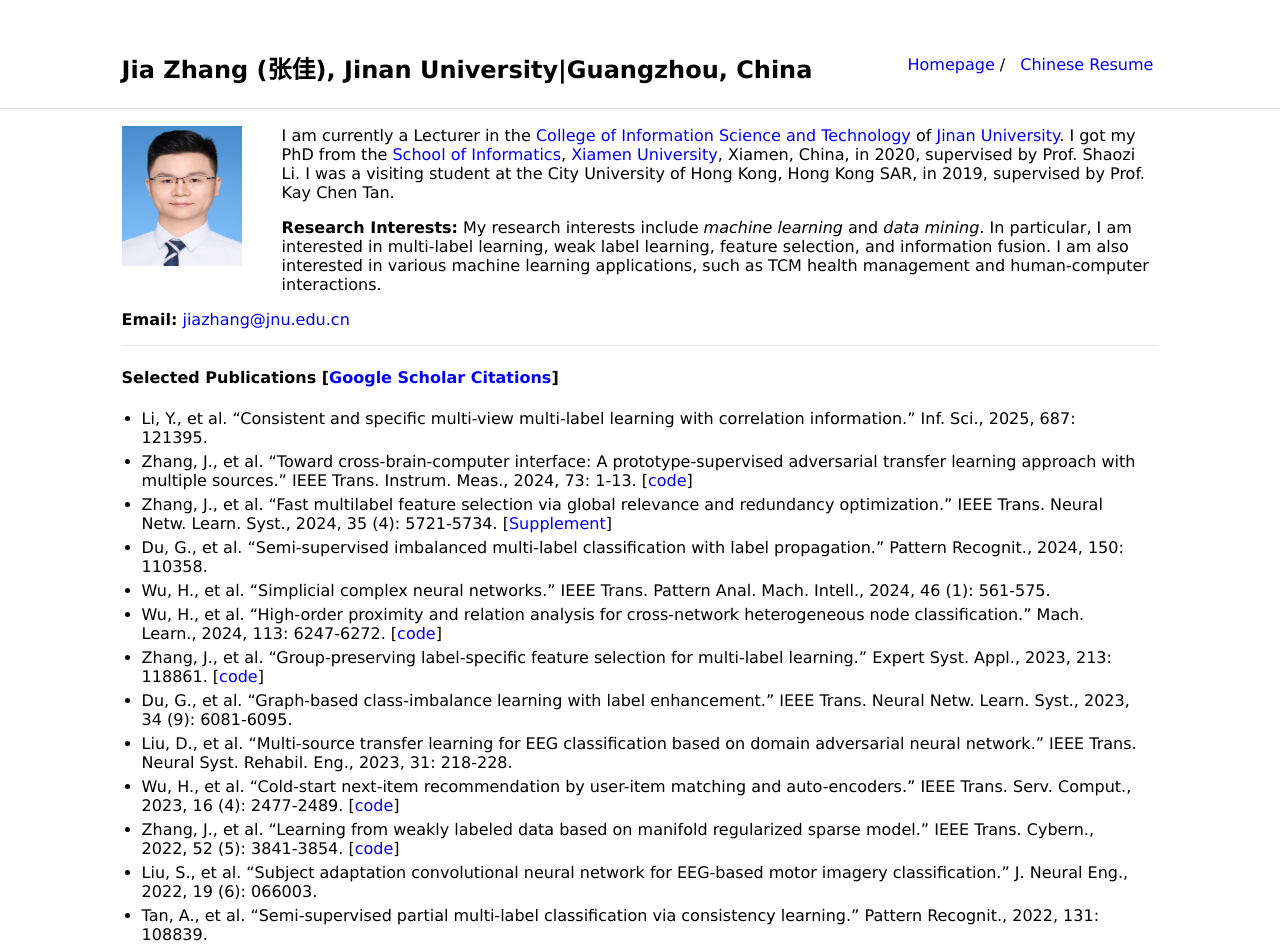
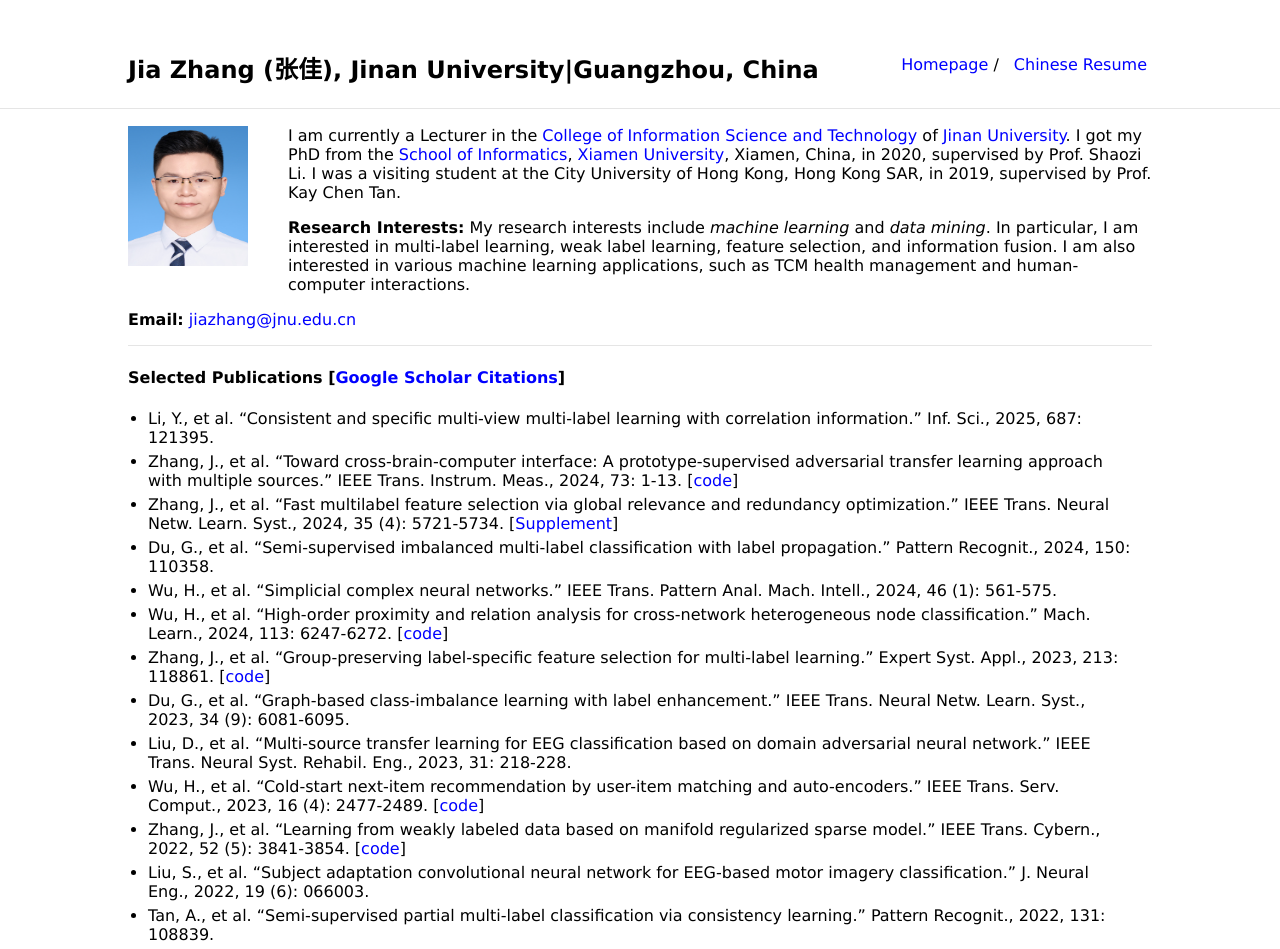
Before and after one commit to jiazhang-ml/jiazhang-ml.github.io, a Jekyll site: the page built from index.md, in a window 1280 px wide. Shown: the top 949 px of the page. Built offline with Jekyll 4.4.1, drawn with Linux system fonts in a browser that asks for light colours.

Commit message:
Update _style.scss

```diff
--- a/_sass/_style.scss
+++ b/_sass/_style.scss
@@ -68,7 +68,7 @@ hr {
 /* Divs */
 
 .container {
-    max-width: 81%;
+    max-width: 80%;
     margin: auto;
 
 }
```
